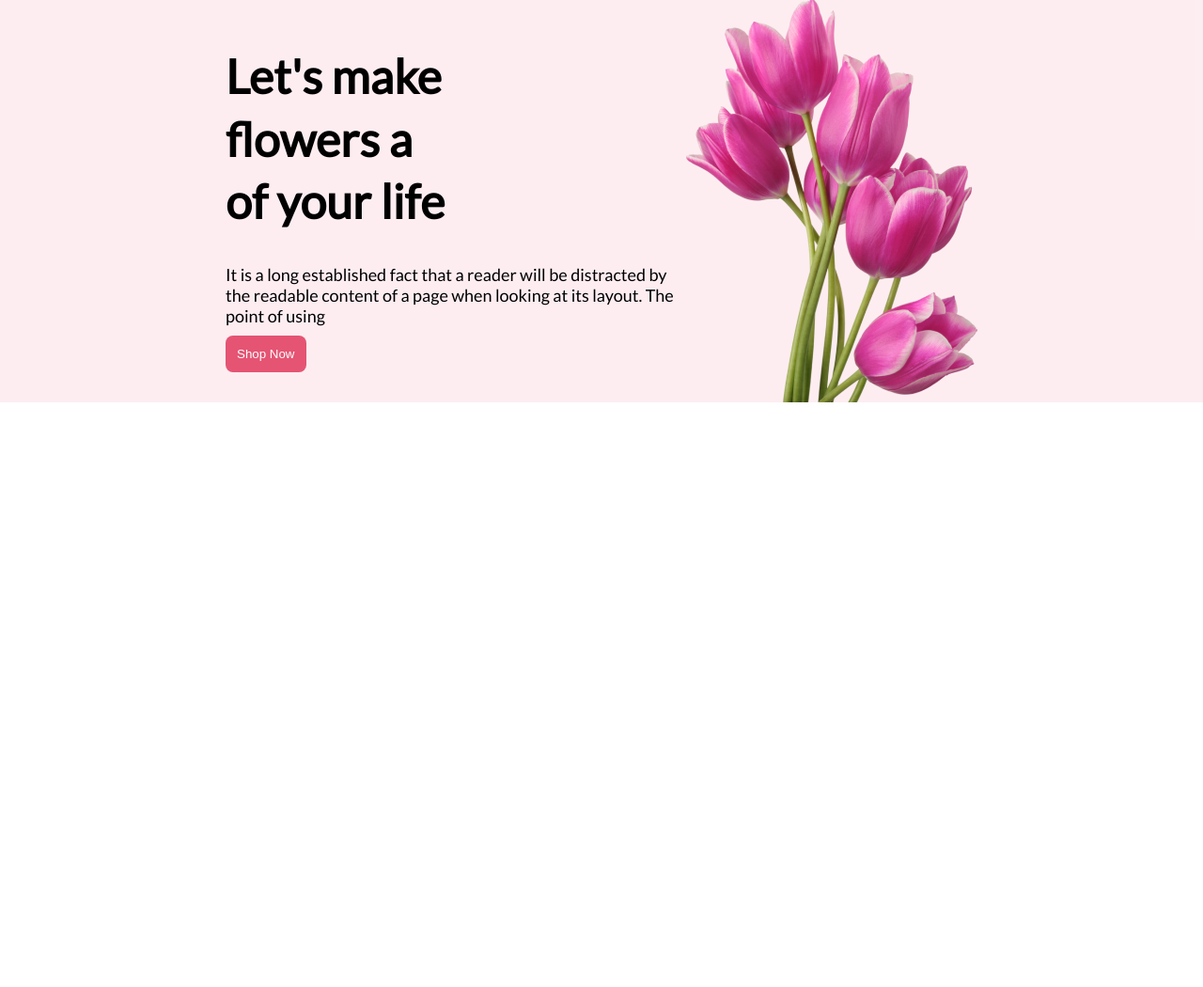
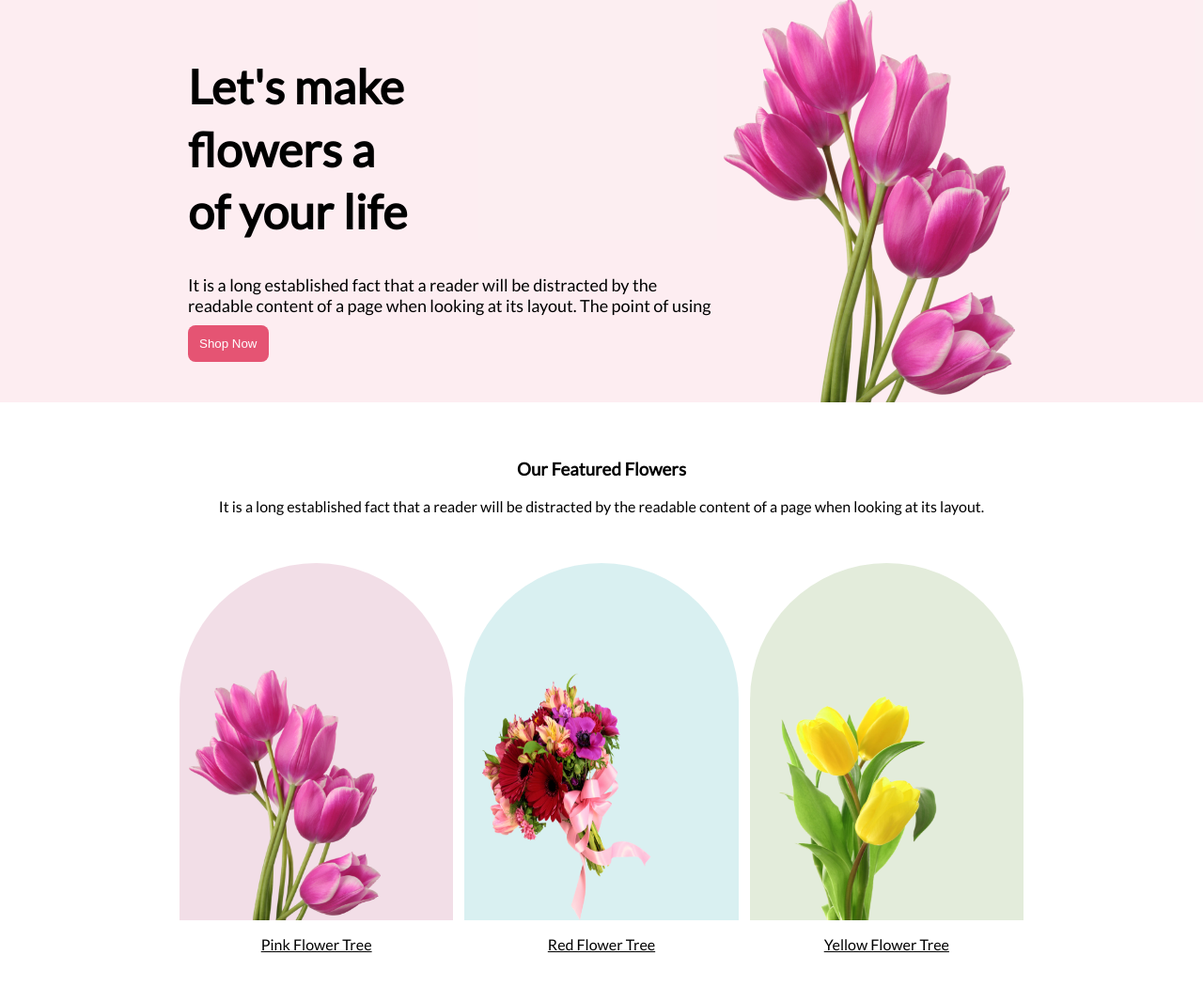
Before and after one commit to shakircse/online-flowershop-b8, a plain HTML site: page index.html in a window 1280 px wide. Shown: the whole page at 94% size. Before the commit the page ends 800 px from the top, so only its background shows below. Drawn offline with Linux system fonts and the light colour scheme.

Commit message:
featur section completed

```diff
--- a/index.html
+++ b/index.html
@@ -29,5 +29,41 @@
     </div>
 
   </section>
+  <!-- feature Section Started -->
+  <section class="main-content ">
+     <div class="feature-info">
+       <h3 class="content-title">
+        Our Featured Flowers
+       </h3>
+        <p class="content-description">
+          It is a long established fact that a reader will be distracted by
+          the readable content of a page when looking at its layout.
+        </p>
+     </div>
+     <div class="feature-pic">
+        <div class="pic-details">
+          <div class="pink-pic">
+          <img class="pic-sample"  src="./Flower Asset/pngwing 6.png" alt="" srcset="">
+          </div>
+        <p class="tree-name">Pink Flower Tree</p>
+        </div>
+        <div class="pic-details">
+          <div class="blue-pic">
+           <img class="pic-sample"  src="./Flower Asset/pngwing 5.png" alt="" srcset="">
+          </div>
+          <p class="tree-name">Red Flower Tree</p>
+         </div>
+         <div class="pic-details">
+          <div class="yellow-pic">
+           <img class="pic-sample"  src="./Flower Asset/pngwing 7.png" alt="" srcset="">
+          </div>
+          <p class="tree-name">Yellow Flower Tree</p>
+         </div>
+     </div>
+  </section>
+  <!-- Hot deal Section Starts -->
+  <section class="full-width-content">
+
+  </section>
 </body>
 </html>
--- a/style.css
+++ b/style.css
@@ -13,8 +13,9 @@ body{
     display: flex;
     justify-content:space-between;
     align-items: center;
-    margin: 0 240px;
-
+    margin-right: 200px;
+    margin-left: 200px;
+    margin-bottom: 60px;
 }
 .banner-title{
 text-shadow: 0px 4px 4px 0px rgba(0, 0, 0, 0.25);
@@ -38,3 +39,73 @@ font-size: 50px;
     color: white;
     margin-top: 10px;
 }
+/* banner ends */
+/* main contents */
+.main-content{
+    max-width: 900px;
+    margin: 0 auto;
+}
+.content-title{
+    text-align: center;
+}
+.content-description{
+    text-align: center;
+    margin-bottom: 50px;
+}
+/* feature starts */
+.feature-pic{
+    display: flex;
+     gap: 10px;
+     margin-bottom: 10px;
+}
+.pic-details{
+ width: 340px;
+ height:380px;
+ border: 1px solid white;
+ text-align: center;
+ text-decoration: underline;
+ margin-bottom: 60px;
+}
+.pink-pic{
+    border-radius: 300px 300px 0px 0px;
+    background-color: rgba(167, 33, 98, 0.15);
+    height: 380px;
+    position: relative;
+
+}
+.pink-pic img{
+    position: absolute;
+    bottom: 0px;
+    left: 10px;
+    width: 70%;
+    height: 70%;
+}
+.blue-pic{
+    border-radius: 300px 300px 0px 0px;
+    background: rgba(5, 151, 160, 0.15);
+    height: 380px;
+    position: relative;
+
+}
+.blue-pic img{
+    position: absolute;
+    bottom: 0px;
+    left: 10px;
+    width: 70%;
+    height: 70%;
+}
+.yellow-pic{
+    border-radius: 300px 300px 0px 0px;
+    background: rgba(71, 125, 17, 0.15);
+    height: 380px;
+    position: relative;
+
+}
+.yellow-pic img{
+    position: absolute;
+    bottom: 0px;
+    left: 10px;
+    width: 70%;
+    height: 70%;
+}
+/* Feature Ends */
```
